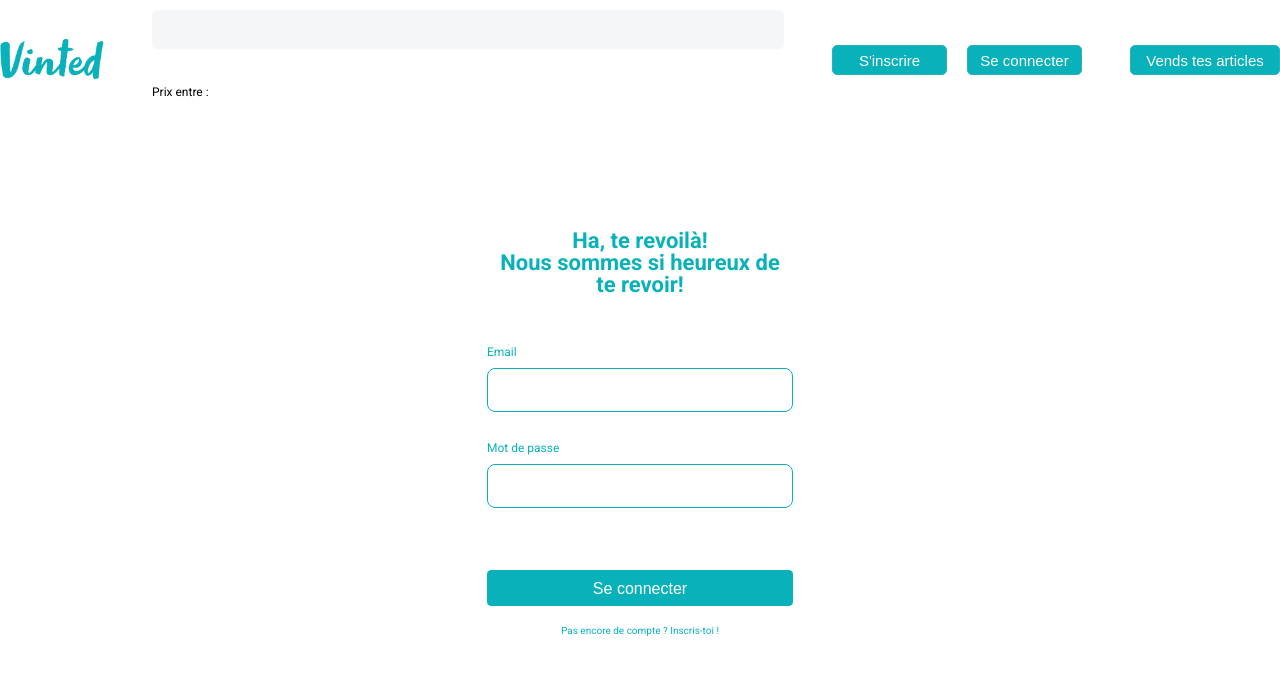
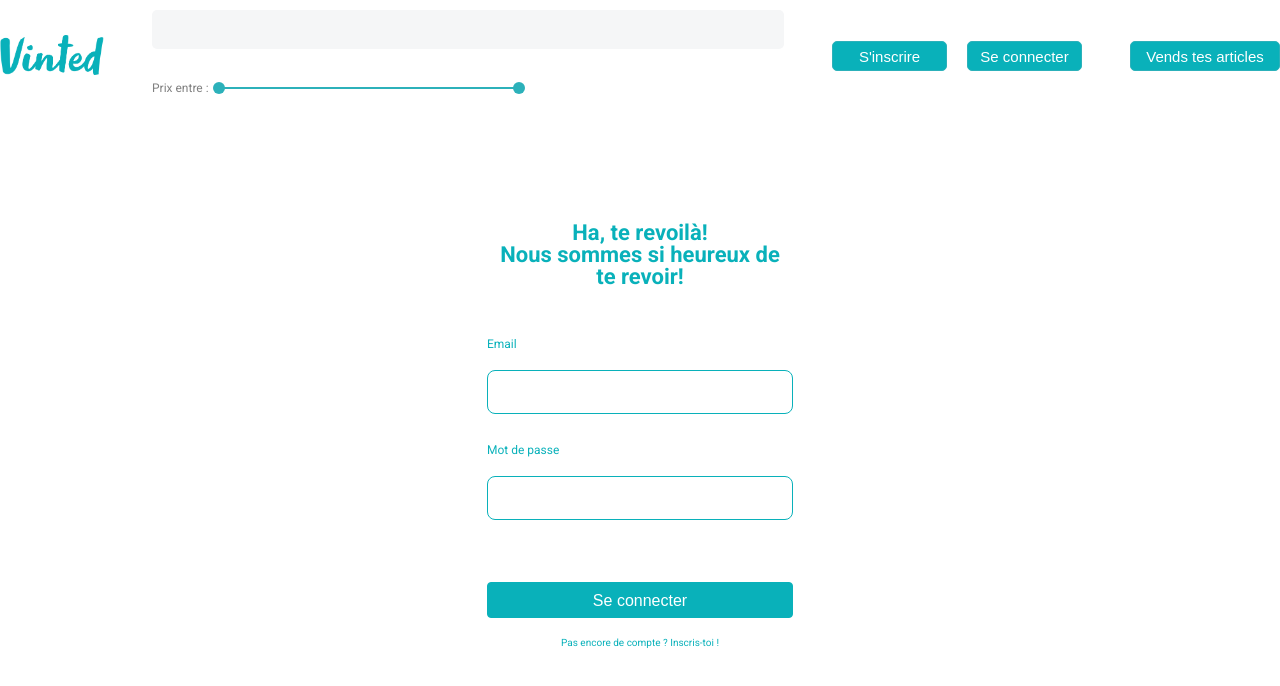
Before and after one commit to ThomasBosson/Vinted-frontend-react, a React (Create React App) app: page /login in a window 1280 px wide. Shown: the top 686 px of the page. Built offline with nearby package versions, Linux system fonts and the light colour scheme.

Commit message:
add PriceRange filter

```diff
--- a/src/App.css
+++ b/src/App.css
@@ -31,12 +31,9 @@ body {
   cursor: text;
 }
 
-.range-price {
-  transform: scale(1);
-  cursor: inherit;
-  height: 36px;
+.range-filter {
   display: flex;
-  width: 50%;
+  align-items: center;
 }
 
 .sign-button {
--- a/src/App.js
+++ b/src/App.js
@@ -8,10 +8,6 @@ import Signup from "./containers/Signup";
 import Login from "./containers/Login";
 import Home from "./containers/Home";
 import Offer from "./containers/Offer";
-
-import { library } from "@fortawesome/fontawesome-svg-core";
-import {} from "@fortawesome/free-solid-svg-icons";
-library.add();
 
 function App() {
   // Initialisation de la fonction qui va nous permettre de créer, lire et faire expirer des cookies
@@ -34,6 +30,7 @@ function App() {
   };
 
   const [search, setSearch] = useState("");
+  const [priceRange, setPriceRange] = useState([0, 500]);
 
   // Initialisation des routes
   return (
@@ -43,6 +40,8 @@ function App() {
         setUser={setUser}
         search={search}
         setSearch={setSearch}
+        priceRange={priceRange}
+        setPriceRange={setPriceRange}
       />
       <Switch>
         <Route path="/offer/:id">
@@ -55,7 +54,7 @@ function App() {
           <Login setUser={setUser} />
         </Route>
         <Route path="/">
-          <Home search={search} />
+          <Home search={search} priceRange={priceRange} />
         </Route>
       </Switch>
     </Router>
--- a/src/components/Header.js
+++ b/src/components/Header.js
@@ -1,12 +1,21 @@
 import { Link, useHistory } from "react-router-dom";
-import Button from "@material-ui/core/Button";
+import Range from "./Range";
 
-const Header = ({ userToken, setUser, search, setSearch }) => {
+const Header = ({
+  userToken,
+  setUser,
+  search,
+  setSearch,
+  priceRange,
+  setPriceRange,
+}) => {
   const history = useHistory();
   return (
     <div className="header">
       <div>
-        <img alt="logo vinted" src="/img/vinted-logo.png" />
+        <Link to="/">
+          <img alt="logo vinted" src="/img/vinted-logo.png" />
+        </Link>
       </div>
       <div className="search">
         <input
@@ -27,8 +36,9 @@ const Header = ({ userToken, setUser, search, setSearch }) => {
               alignItems: "center",
             }}
           >
-            <span style={{ marginRight: 10 }}>Prix entre :</span>
-            <div className="range-price"></div>
+            <div className="filters">
+              <Range priceRange={priceRange} setPriceRange={setPriceRange} />
+            </div>
           </div>
         </div>
       </div>
--- /dev/null
+++ b/src/components/Range.js
@@ -0,0 +1,37 @@
+import { makeStyles } from "@material-ui/core/styles";
+import Slider from "@material-ui/core/Slider";
+
+const Range = ({ priceRange, setPriceRange }) => {
+  const useStyles = makeStyles({
+    root: {
+      color: "#2cb1ba",
+      width: 300,
+    },
+  });
+
+  const handleChange = (e, newValue) => {
+    setPriceRange(newValue);
+  };
+
+  const classes = useStyles();
+
+  return (
+    <div className="range-filter">
+      <span style={{ marginRight: 10, color: "grey", fontSize: 12 }}>
+        Prix entre :
+      </span>
+      <Slider
+        className={classes.root}
+        value={priceRange}
+        min={0}
+        max={500}
+        step={10}
+        onChange={handleChange}
+        valueLabelDisplay="auto"
+        aria-labelledby="range-slider"
+      />
+    </div>
+  );
+};
+
+export default Range;
--- a/src/containers/Home.js
+++ b/src/containers/Home.js
@@ -5,23 +5,25 @@ import axios from "axios";
 import { useState, useEffect } from "react";
 import Articles from "../components/Articles";
 
-const Home = ({ search }) => {
+const Home = ({ search, priceRange }) => {
   // Déclaration des states
   const [data, setData] = useState({});
   const [isLoading, setIsLoading] = useState(true);
+
+  // Ascending / descending sort price
 
   // Indique à React que nos composants doivent s'exécuter après chaque affichage
   useEffect(() => {
     const fetchData = async () => {
       const response = await axios.get(
-        `https://thomas-vinted-api.herokuapp.com/offers/${search}`
+        `https://thomas-vinted-api.herokuapp.com/offers/?title=${search}&priceMin=${priceRange[0]}&priceMax=${priceRange[1]}`
       );
       // console.log(response.data);
       setData(response.data);
       setIsLoading(false);
     };
     fetchData();
-  }, []);
+  }, [search, priceRange]);
   return isLoading ? (
     <span>En cours de chargement... </span>
   ) : (
--- a/src/containers/Login.js
+++ b/src/containers/Login.js
@@ -7,10 +7,12 @@ const Login = ({ setUser }) => {
   // Déclaration des states
   const [email, setEmail] = useState("");
   const [password, setPassword] = useState("");
+  const [errorMessage, setErrorMessage] = useState("");
   const history = useHistory();
 
   // Initialisation du handleSubmit login
   const handleSubmit = async (event) => {
+    try {
       event.preventDefault();
       // requête axios vers la route login du back avec l'url et la data à envoyer
       const response = await axios.post(
@@ -23,6 +25,12 @@ const Login = ({ setUser }) => {
       // console.log(response.data)
       setUser(response.data.token);
       history.push("/");
+    } catch (error) {
+      setErrorMessage("Identifiant ou mot de passe invalide");
+      if (error.response) {
+        console.log(error.response.message);
+      }
+    }
   };
 
   return (
@@ -34,12 +42,14 @@ const Login = ({ setUser }) => {
         </div>
         <form onSubmit={handleSubmit}>
           <span>Email</span>
+          <span style={{ color: "#f04846" }}>{errorMessage}</span>
           <input
             type="email"
             value={email}
             onChange={(event) => setEmail(event.target.value)}
           />
           <span>Mot de passe</span>
+          <span style={{ color: "#f04846" }}>{errorMessage}</span>
           <input
             type="password"
             value={password}
```
Also changed, not shown: 1 other file (tests, documents, lock files or other folders). Lines whose indentation alone changed are shown as unchanged.
